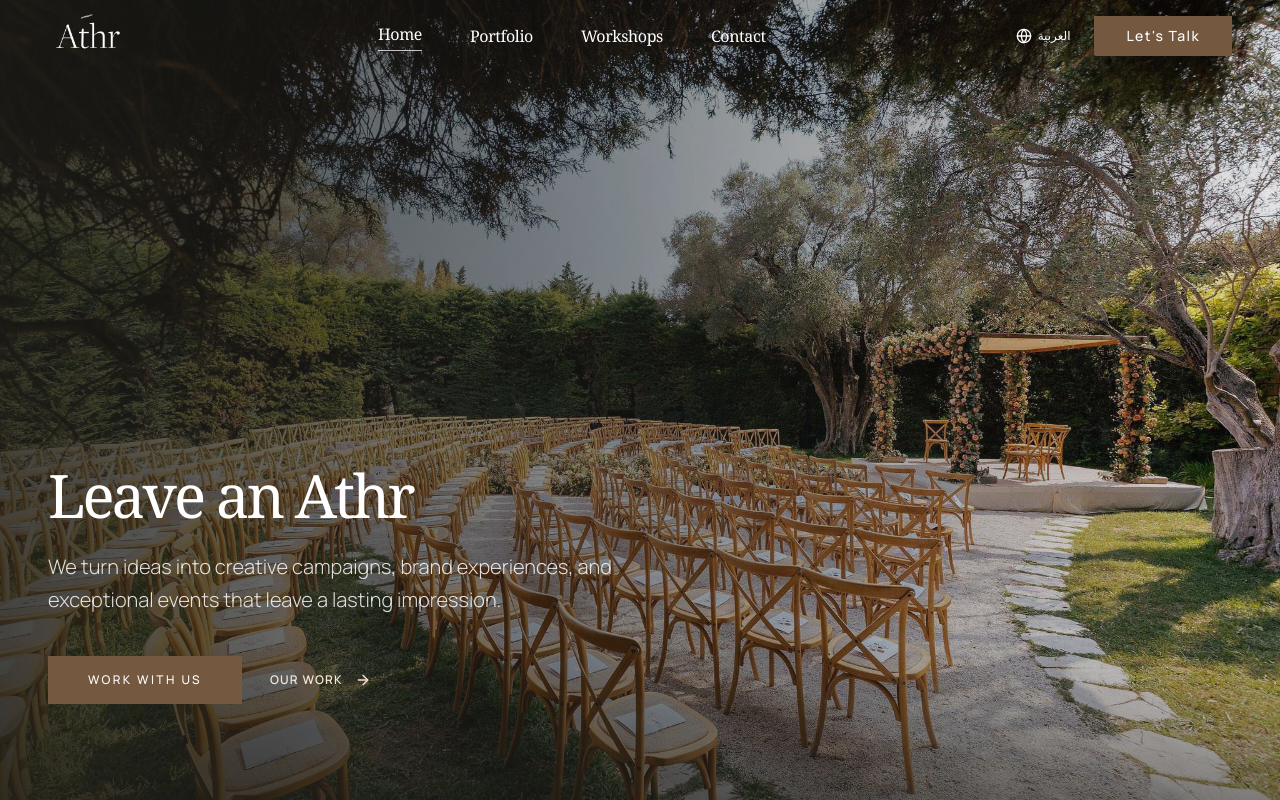
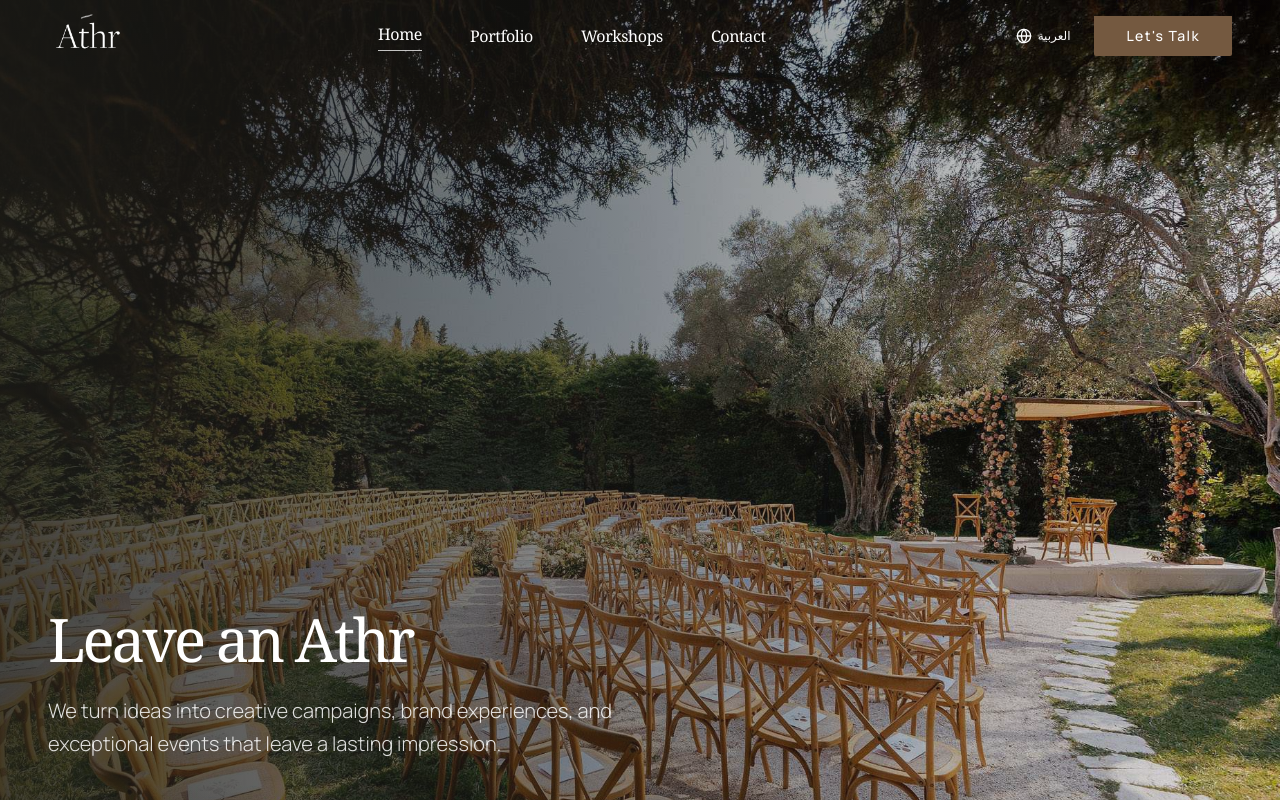
Before and after one commit to zakad00e2/deema1, a React (Vite) app: page / in a window 1280 px wide. Shown: the top 800 px of the page. Built offline with nearby package versions, Linux system fonts and the light colour scheme.

Commit message:
fix: update Navbar and Hero component height for improved layout consistency

```diff
--- a/src/App.tsx
+++ b/src/App.tsx
@@ -106,7 +106,7 @@ const Navbar = () => {
       </div>
 
       {/* Mobile Menu */}
-      <div className={`fixed top-0 ${isRTL ? "right-0" : "left-0"} w-full h-[100dvh] bg-brand-bg z-[100] flex flex-col px-6 py-6 pb-8 transition-transform duration-500 ease-in-out md:hidden ${isMobileMenuOpen ? 'translate-y-0' : '-translate-y-full'}`}>
+      <div className={`fixed top-0 ${isRTL ? "right-0" : "left-0"} w-full h-screen bg-brand-bg z-[100] flex flex-col px-6 py-6 pb-8 transition-transform duration-500 ease-in-out md:hidden ${isMobileMenuOpen ? 'translate-y-0' : '-translate-y-full'}`}>
         <div className="flex justify-between items-center mb-16">
           <a href="/" aria-label="Go to home page" onClick={() => setIsMobileMenuOpen(false)}>
             <img src={mobileMenuLogoSrc} alt="Athr Logo" className="h-16" />
@@ -173,7 +173,7 @@ const Hero = () => {
   }, { scope: containerRef });
 
   return (
-    <section ref={containerRef} className="relative flex h-[100dvh] items-end overflow-hidden bg-brand-dark pt-28 md:pt-32 lg:pt-36">
+    <section ref={containerRef} className="relative flex min-h-[100dvh] items-end overflow-hidden bg-brand-dark pt-28 md:pt-32 lg:pt-36">
       <div
         className="hero-media absolute inset-0 z-0 bg-cover bg-center bg-no-repeat bg-fixed"
         style={{ backgroundImage: "url('/ed02b462-b517-438d-b25a-932331549f62.jpg')" }}
@@ -181,7 +181,7 @@ const Hero = () => {
       />
       <div className={`hero-overlay absolute inset-0 z-10 ${isRTL ? "bg-gradient-to-l" : "bg-gradient-to-r"} from-[#1c1c18]/82 via-[#1c1c18]/48 to-[#1c1c18]/10`} />
       <div className="absolute inset-x-0 bottom-0 z-10 h-40 bg-gradient-to-t from-[#1c1c18]/50 to-transparent" />
-      <div className="max-w-360 mx-auto px-6 md:px-12 relative z-20 flex h-[100dvh] w-full items-end">
+      <div className="max-w-360 mx-auto px-6 md:px-12 relative z-20 flex min-h-[100dvh] w-full items-end">
         <div className={`hero-text max-w-xl pb-16 md:pb-20 lg:max-w-2xl lg:pb-24 ${isRTL ? "ml-auto text-right" : "mr-auto text-left"}`}>
           <h1 className="text-4xl md:text-5xl lg:text-6xl leading-[1.05] text-white font-serif tracking-tighter mb-6">
             {t("hero.titlePart1")} <span className="text-white">{t("hero.titleHighlight")}</span>
--- a/src/WorksPage.tsx
+++ b/src/WorksPage.tsx
@@ -100,7 +100,7 @@ export function WorksNavbar({
       </div>
 
       <div
-        className={`fixed top-0 ${isRTL ? "right-0" : "left-0"} w-full h-[100dvh] bg-brand-bg z-[100] flex flex-col px-6 py-6 pb-8 transition-transform duration-500 ease-in-out md:hidden ${
+        className={`fixed top-0 ${isRTL ? "right-0" : "left-0"} w-full h-screen bg-brand-bg z-[100] flex flex-col px-6 py-6 pb-8 transition-transform duration-500 ease-in-out md:hidden ${
           isMobileMenuOpen ? "translate-y-0" : "-translate-y-full"
         }`}
       >
```
